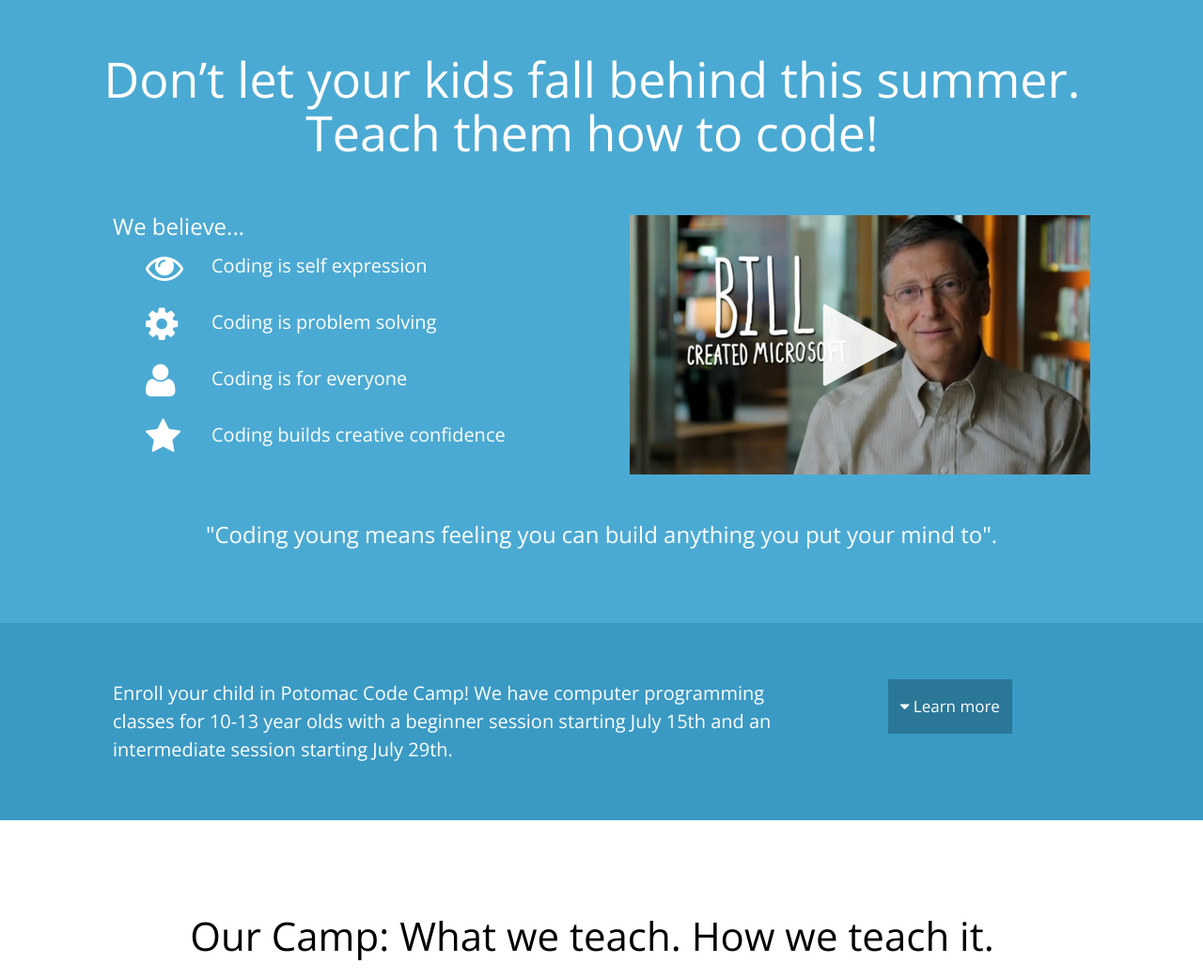
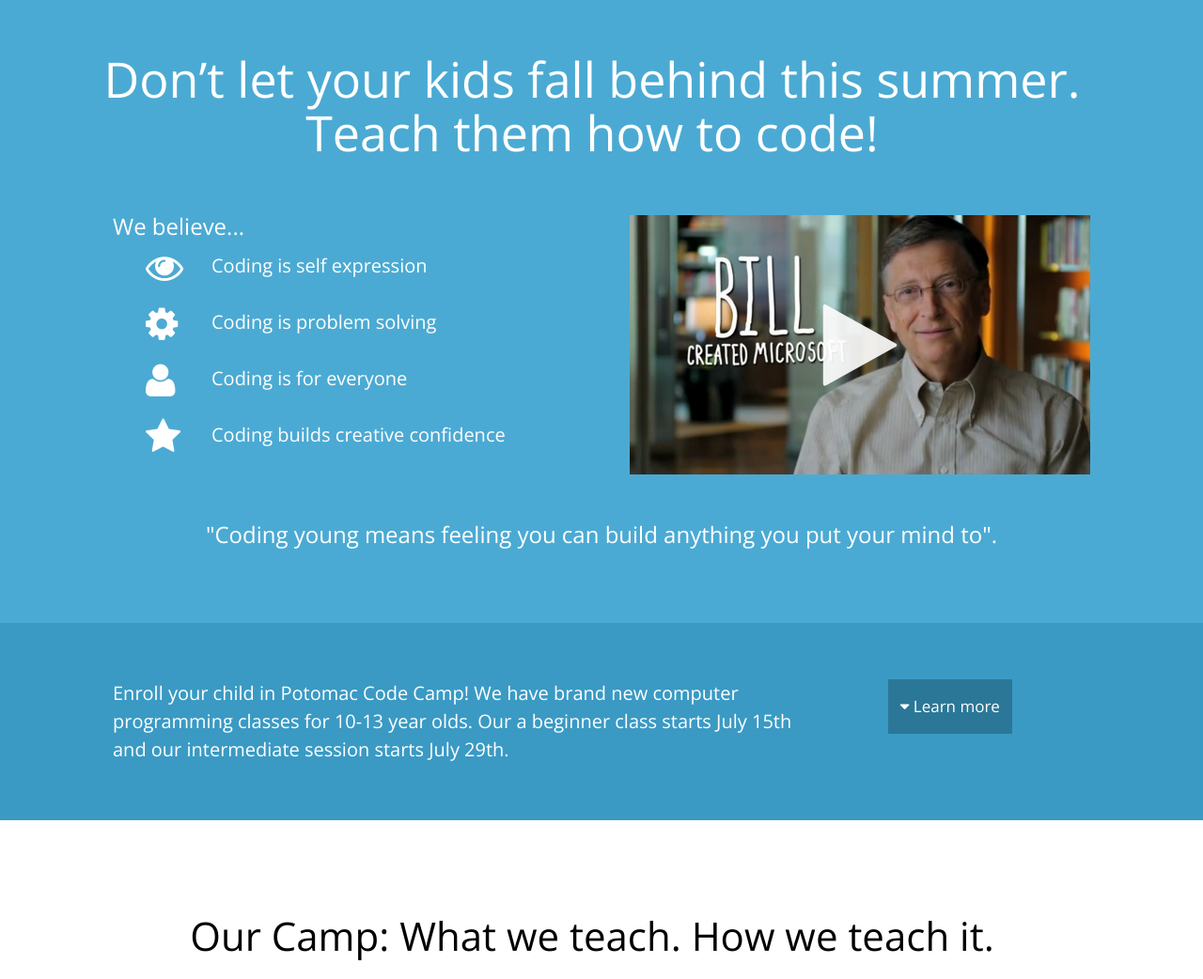
Before and after one commit to ameensol/summercamp, a website with bundled scripts: page views/story.html in a window 1280 px wide. Shown: the part 55-1097 px from the top of the page at 94% size. Built offline with nearby package versions, Linux system fonts and the light colour scheme; files whose address does not match are found by name.

Commit message:
Update story.html

```diff
--- a/views/story.html
+++ b/views/story.html
@@ -114,7 +114,7 @@
         </script>
         <div class="row-fluid inner-page">
           <div class="span9">
-            <h4 class="pull-left">Enroll your child in Potomac Code Camp! We have computer programming classes for 10-13 year olds with a beginner session starting July 15th and an intermediate session starting July 29th.</h4>
+            <h4 class="pull-left">Enroll your child in Potomac Code Camp! We have brand new computer programming classes for 10-13 year olds. Our a beginner class starts July 15th and our intermediate session starts July 29th.</h4>
           </div>
           <div class="span3">
             <a href="#curriculum" class="scroll btn btn-centered pull-left"><i class="icon-caret-down"></i> Learn more</a>
```
